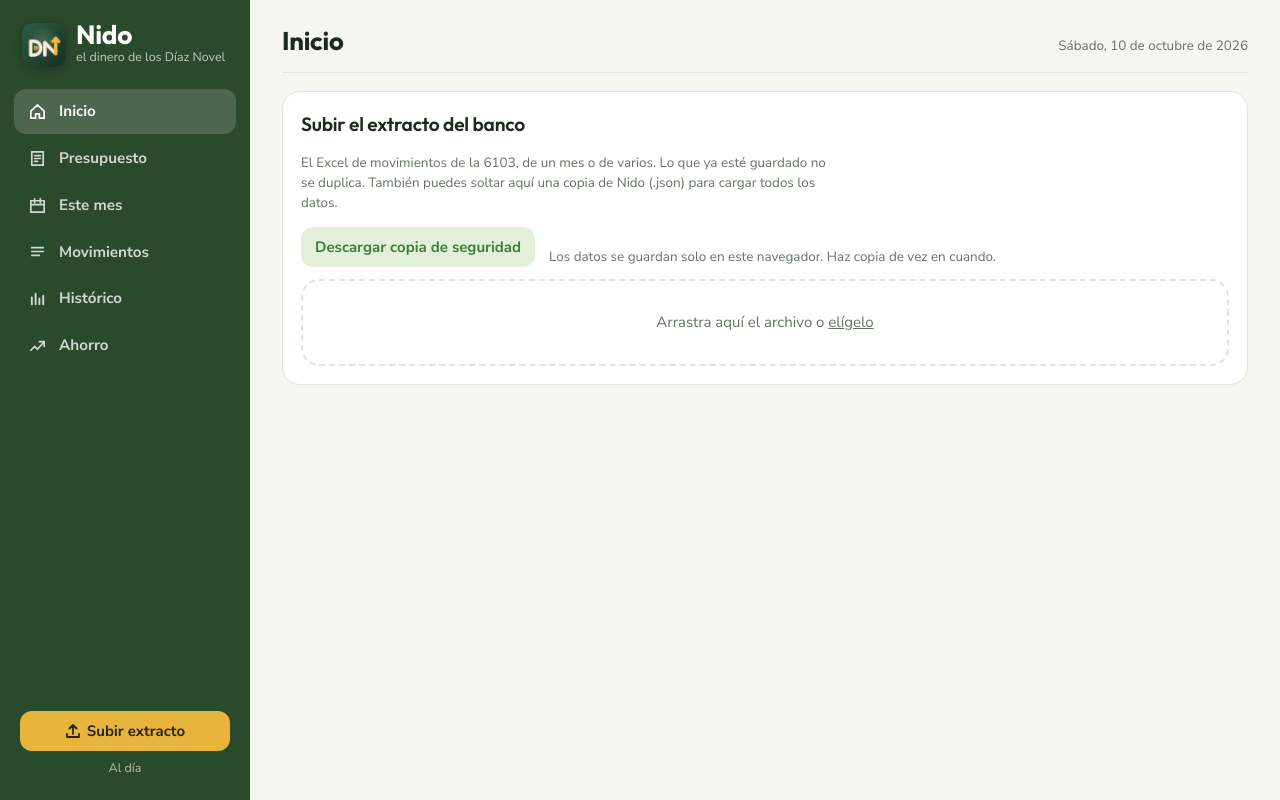
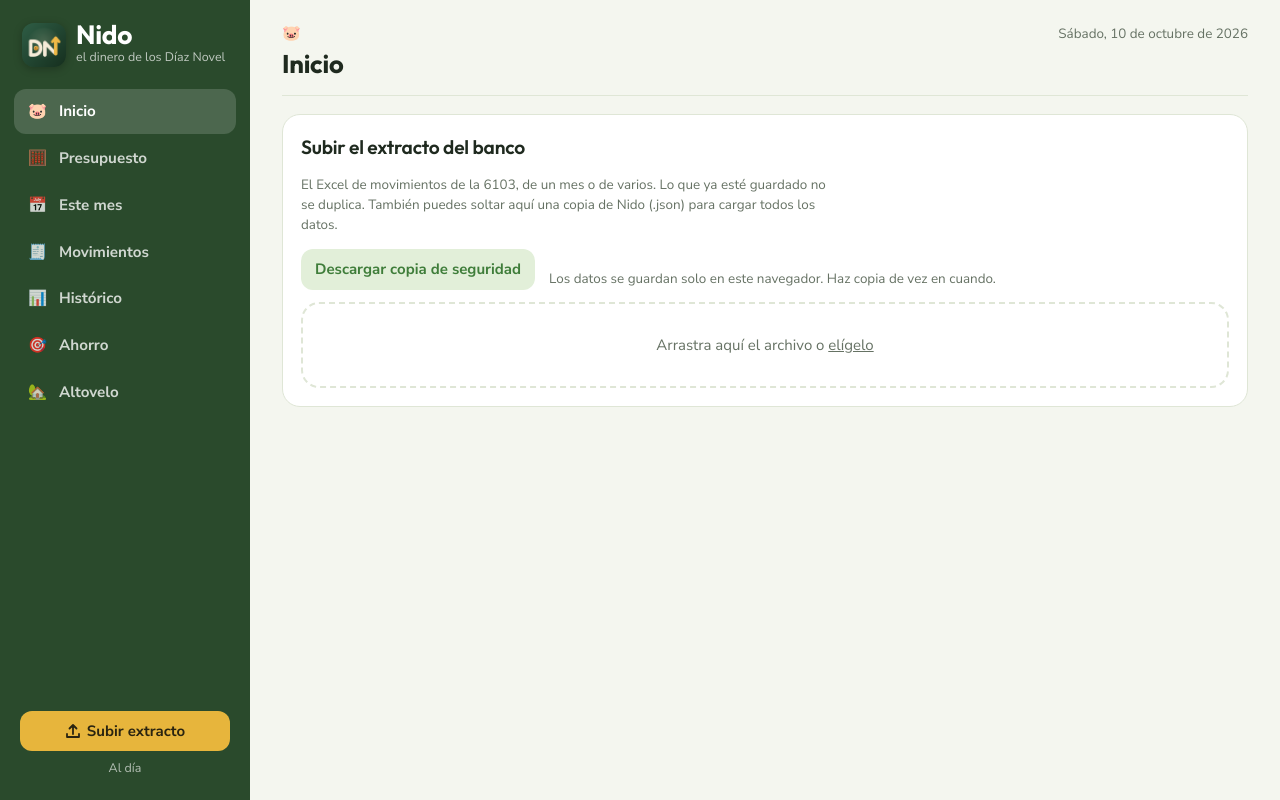
Before and after one commit to lnovelm-ui/NIDO-finanzas, a plain HTML site: page index.html in a window 1280 px wide. Drawn offline with Linux system fonts and the light colour scheme.

Commit message:
Update index.html

```diff
--- a/index.html
+++ b/index.html
@@ -3,7 +3,7 @@
 <head>
 <meta charset="utf-8">
 <meta name="viewport" content="width=device-width,initial-scale=1,viewport-fit=cover">
-<meta name="theme-color" content="#1f422e">
+<meta name="theme-color" content="#14213d">
 <link rel="manifest" href="manifest.webmanifest">
 <link rel="icon" type="image/png" href="icon-192.png">
 <link rel="apple-touch-icon" href="apple-touch-icon.png">
@@ -26,12 +26,13 @@
       <div><h1>Nido</h1><div class="sub">el dinero de los Díaz Novel</div></div>
     </div>
     <nav class="tabs" role="tablist" id="tabs">
-    <button role="tab" data-t="inicio" aria-selected="true"><svg viewBox="0 0 20 20" aria-hidden="true"><path d="M3 9.5 10 3l7 6.5V17h-5v-4.5H8V17H3z" fill="none" stroke="currentColor" stroke-width="1.8" stroke-linejoin="round"/></svg>Inicio</button>
-    <button role="tab" data-t="presupuesto" aria-selected="false"><svg viewBox="0 0 20 20" aria-hidden="true"><path d="M4 3h12v14H4zM7 7h6M7 10h6M7 13h3" fill="none" stroke="currentColor" stroke-width="1.8" stroke-linecap="round"/></svg>Presupuesto</button>
-    <button role="tab" data-t="mes" aria-selected="false"><svg viewBox="0 0 20 20" aria-hidden="true"><path d="M3 5h14v12H3zM3 9h14M7 3v4M13 3v4" fill="none" stroke="currentColor" stroke-width="1.8" stroke-linecap="round"/></svg>Este mes</button>
-    <button role="tab" data-t="movs" aria-selected="false"><svg viewBox="0 0 20 20" aria-hidden="true"><path d="M4 6h12M4 10h12M4 14h8" fill="none" stroke="currentColor" stroke-width="1.8" stroke-linecap="round"/></svg>Movimientos</button>
-    <button role="tab" data-t="historico" aria-selected="false"><svg viewBox="0 0 20 20" aria-hidden="true"><path d="M4 16V9M8 16V5M12 16v-6M16 16V7" fill="none" stroke="currentColor" stroke-width="2" stroke-linecap="round"/></svg>Histórico</button>
-    <button role="tab" data-t="ahorro" aria-selected="false"><svg viewBox="0 0 20 20" aria-hidden="true"><path d="M3 15l4-4 3 3 7-8M12 6h5v5" fill="none" stroke="currentColor" stroke-width="1.8" stroke-linecap="round" stroke-linejoin="round"/></svg>Ahorro</button>
+    <button role="tab" data-t="inicio" aria-selected="true"><span class="nic" aria-hidden="true">🐷</span>Inicio</button>
+    <button role="tab" data-t="presupuesto" aria-selected="false"><span class="nic" aria-hidden="true">🧮</span>Presupuesto</button>
+    <button role="tab" data-t="mes" aria-selected="false"><span class="nic" aria-hidden="true">📅</span>Este mes</button>
+    <button role="tab" data-t="movs" aria-selected="false"><span class="nic" aria-hidden="true">🧾</span>Movimientos</button>
+    <button role="tab" data-t="historico" aria-selected="false"><span class="nic" aria-hidden="true">📊</span>Histórico</button>
+    <button role="tab" data-t="ahorro" aria-selected="false"><span class="nic" aria-hidden="true">🎯</span>Ahorro</button>
+    <button role="tab" data-t="altovelo" aria-selected="false"><span class="nic" aria-hidden="true">🏡</span>Altovelo</button>
   </nav>
     <div class="side-foot">
       <button class="btn soft" id="go-import" type="button"><svg width="16" height="16" viewBox="0 0 16 16" aria-hidden="true"><path d="M8 11V2M4.5 5.5 8 2l3.5 3.5M2 11v3h12v-3" fill="none" stroke="currentColor" stroke-width="1.8" stroke-linecap="round" stroke-linejoin="round"/></svg>Subir extracto</button>
@@ -39,7 +40,7 @@
     </div>
   </aside>
   <div class="content">
-    <header class="topbar"><h2 id="page-title">Inicio</h2><span class="small muted" id="hoy"></span></header>
+    <header class="topbar"><div class="tt"><span class="pic" id="page-ic" aria-hidden="true">🐷</span><h2 id="page-title">Inicio</h2></div><span class="small muted" id="hoy"></span></header>
     <main id="main"><div class="empty">Cargando vuestros números…</div></main>
   </div>
 </div>
```
